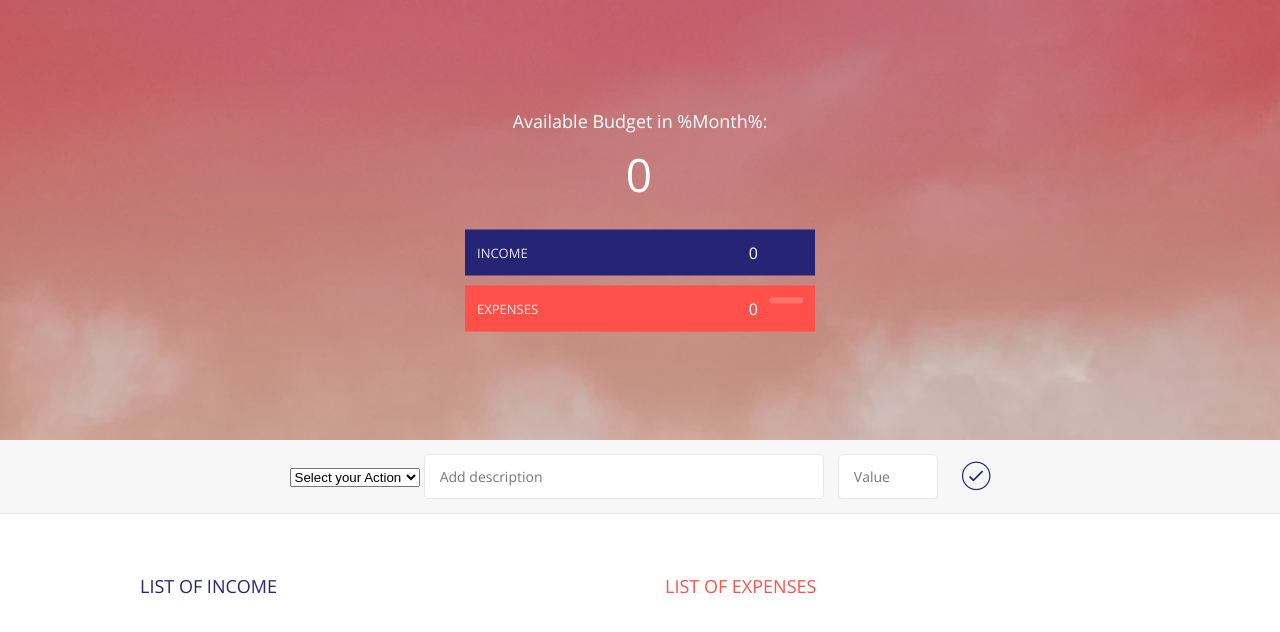
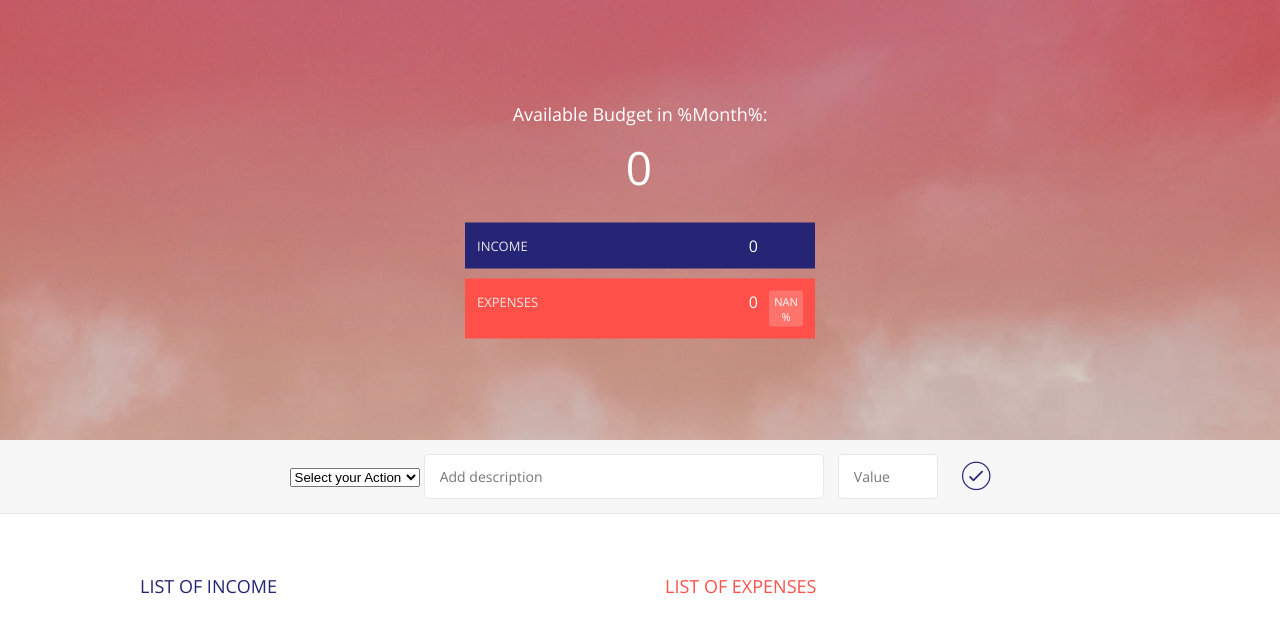
Before and after one commit to Tarannu/budget-app, a plain HTML site: page starter/index.html in a window 1280 px wide. Both pictures are taken after a click on the button 976 px from the left and 477 px from the top of the page. Drawn offline with nearby package versions, Linux system fonts and the light colour scheme.

Commit message:
adding percentage of expenses to top

```diff
--- a/starter/index.html
+++ b/starter/index.html
@@ -24,7 +24,7 @@
                 <div class="right">
                     <div class="budget__income--value"><p id="budget__income--value" ></p></div>
 
-                    <div class="budget__income--percentage">&nbsp;</div>
+                    <div class="budget__income--percentage"><p id="budget__income--percentage"></p></div>
                 </div>
             </div>
 
@@ -32,7 +32,7 @@
                 <div class="budget__expenses--text">Expenses</div>
                 <div class="right clearfix">
                     <div class="budget__expenses--value"><p id='budget__expenses--value'></p></div>
-                    <div class="budget__expenses--percentage"></div>
+                    <div class="budget__expenses--percentage"><p id="budget__expenses--percentage"></p></div>
                 </div>
             </div>
         </div>
--- a/starter/index.js
+++ b/starter/index.js
@@ -8,6 +8,8 @@ var expenseTable=document.getElementById('expense__table');//expense table
 var totalBudget=document.getElementById('budget__value');
 var budgetIncomeDiv=document.getElementById('budget__income--value');
 var budgetExpenseDiv=document.getElementById('budget__expenses--value');
+//var incomePercentageDiv=document.getElementById('budget__income--percentage');
+var expensePercentageDiv=document.getElementById('budget__expenses--percentage');
 
 //Setting the budget values for the top part
 var budget=0;
@@ -34,17 +36,12 @@ function creatingTable(){
 
         console.log("if exp is entered")
         expenseTable.insertAdjacentHTML('beforeend',htmlContent);
-
         budgetExpense+=parseInt(numberInput.value);
         budget=budget-budgetExpense;
-        console.log("budget expesnse is "+budgetExpense);
     }
 
-    //console.log(budget);
 
-    console.log("the function is here before addtobudget function");
-
-
+    //Adding budget calculation at top of the page
     function addToBudget(){
         totalBudget.innerHTML=budget;
         budgetIncomeDiv.innerHTML=budgetIncome;
@@ -52,7 +49,19 @@ function creatingTable(){
     }
 
     addToBudget();
-    console.log("here after budget function",budgetIncome);
+    //adding percentage to top
+    function addPercentage(){
+        var percentageOfExpense=parseFloat((budgetExpense/budgetIncome)*100);
+        expensePercentageDiv.innerHTML=percentageOfExpense+" %";
+
+    }
+    addPercentage();
+
+    // function addCalender{
+
+
+    // }
+    // addCalender();
 
     descriptionInput.value='';
     numberInput.value='';
```
